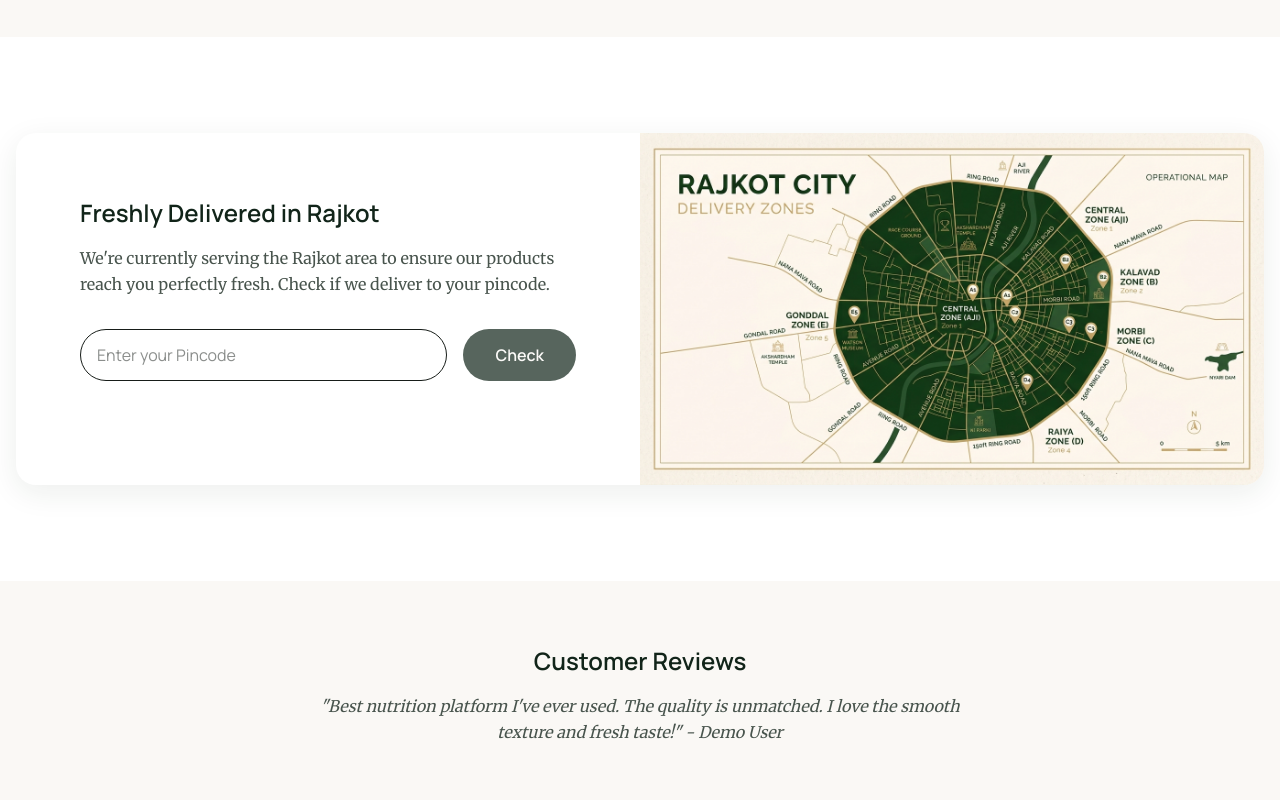
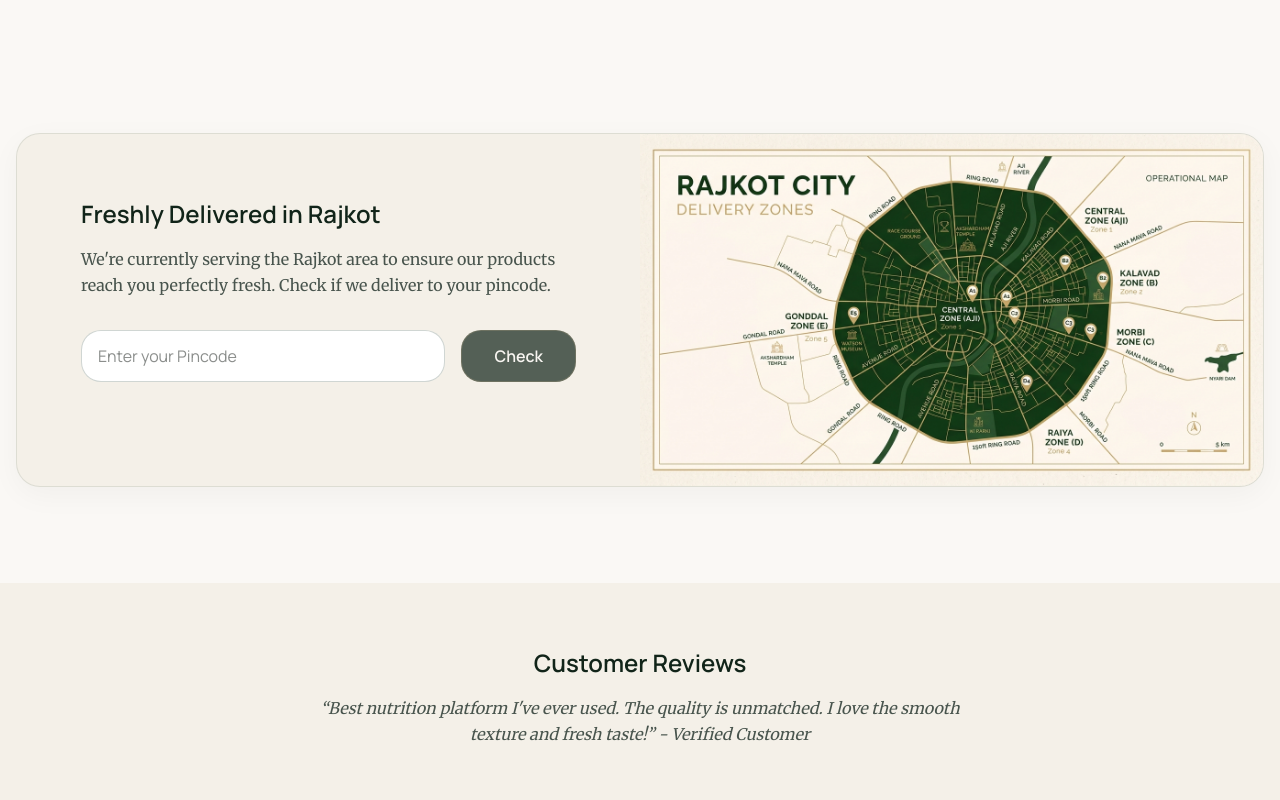
Before and after one commit to GoraniyaHarish/vitaura-nutrition, a Next.js app in the folder frontend/: page / in a window 1280 px wide. Shown: the part 4260-5060 px from the top of the page. Built offline with nearby package versions, Linux system fonts and the light colour scheme; no server answers.

Commit message:
refactor: dead code purge, lint cleanup, and code quality audit

```diff
--- a/frontend/src/app/about/page.tsx
+++ b/frontend/src/app/about/page.tsx
@@ -37,14 +37,6 @@ const VALUES = [
     description:
       "Rooted in Rajkot, built for Rajkot. We're your neighbourhood nutrition kitchen.",
   },
-];
-
-// Bento grid ingredients — for illustration
-const INGREDIENTS = [
-  { name: "Fresh Berries", src: "/images/ingredients/berries.jpg", span: "col-span-2 row-span-2", label: "Seasonal Fruits" },
-  { name: "Almonds", src: "/images/ingredients/almonds.jpg", span: "col-span-1", label: "Nuts & Seeds" },
-  { name: "Dark Cacao", src: "/images/ingredients/cacao.jpg", span: "col-span-1", label: "Raw Cacao" },
-  { name: "Dates", src: "/images/ingredients/dates.jpg", span: "col-span-2", label: "Crafted Daily" },
 ];
 
 export default function AboutPage() {
--- a/frontend/src/app/page.tsx
+++ b/frontend/src/app/page.tsx
@@ -25,12 +25,11 @@ export default function Home() {
         <HowItWorks />
         <IngredientGallery />
         <DeliverySection />
-        <section className="py-16 bg-surface-container-low text-center">
+        <section className="py-16 bg-[#F4F0E8] text-center">
           <div className="container mx-auto px-4">
-            <h2 className="text-headline-sm md:text-headline-md font-manrope font-semibold text-primary mb-4">Customer Reviews</h2>
-            <p className="text-body-md font-merriweather text-on-surface-variant max-w-2xl mx-auto italic">
-              {/* DEMO DATA */}
-              "Best nutrition platform I've ever used. The quality is unmatched. I love the smooth texture and fresh taste!" - Demo User
+            <h2 className="text-headline-sm md:text-headline-md font-manrope font-semibold text-[#112419] mb-4">Customer Reviews</h2>
+            <p className="text-body-md font-merriweather text-[#48544D] max-w-2xl mx-auto italic">
+              &ldquo;Best nutrition platform I&apos;ve ever used. The quality is unmatched. I love the smooth texture and fresh taste!&rdquo; - Verified Customer
             </p>
           </div>
         </section>
--- a/frontend/src/components/cart/CartPageContent.tsx
+++ b/frontend/src/components/cart/CartPageContent.tsx
@@ -2,6 +2,7 @@
 
 import { useState } from "react";
 import Link from "next/link";
+import Image from "next/image";
 import { ShoppingCart, CheckCircle2, AlertCircle, ShieldCheck, ArrowRight, Truck, Lock } from "lucide-react";
 import { createOrder, checkDelivery, type OrderResponse } from "@/lib/api";
 
@@ -234,7 +235,7 @@ export function CartPageContent() {
             >
               <div className="flex items-center gap-3.5">
                 <div className="w-16 h-16 rounded-xl bg-[#F4F0E8] overflow-hidden relative shrink-0 border border-[#183324]/10">
-                  <img src={item.imageUrl} alt={item.name} className="w-full h-full object-cover" />
+                  <Image src={item.imageUrl} alt={item.name} fill sizes="64px" className="object-cover" />
                 </div>
                 <div>
                   <h3 className="font-bold text-[#112419] font-manrope text-base">{item.name}</h3>
--- a/frontend/src/components/delivery/DeliveryPageContent.tsx
+++ b/frontend/src/components/delivery/DeliveryPageContent.tsx
@@ -1,19 +1,12 @@
 "use client";
 
 import { useState } from "react";
-import type { Metadata } from "next";
 import Image from "next/image";
 import Link from "next/link";
-import { Navbar } from "@/components/layout/Navbar";
-import { AnnouncementBar } from "@/components/layout/AnnouncementBar";
-import { Footer } from "@/components/layout/Footer";
-import { MobileBottomNav } from "@/components/layout/MobileBottomNav";
 import { Button } from "@/components/ui/Button";
-import { MapPin, Clock, CheckCircle2, XCircle, Loader2, Bike } from "lucide-react";
+import { MapPin, Clock, CheckCircle2, XCircle, Bike } from "lucide-react";
 
 // ── Delivery page is interactive — must be client component ──
-// Note: Metadata cannot be exported from 'use client'.
-// A separate server component wrapper handles metadata.
 
 const OPERATING_HOURS = [
   { day: "Monday – Friday", hours: "8:00 AM – 8:00 PM" },
@@ -43,7 +36,6 @@ export function DeliveryPageContent() {
     setResult(null);
 
     try {
-      // TODO: Connect to backend API /api/delivery/check?pincode=
       const apiUrl = process.env.NEXT_PUBLIC_API_URL || "http://localhost:8080";
       const response = await fetch(
         `${apiUrl}/api/delivery/check?pincode=${encodeURIComponent(pincode)}`
@@ -73,8 +65,7 @@ export function DeliveryPageContent() {
         });
       }
     } catch {
-      // API not yet available — demo mode
-      // DEMO: Simulate response for development
+      // Demo mode fallback
       const DEMO_SERVICEABLE = ["360001", "360002", "360003", "360004", "360005"];
       if (DEMO_SERVICEABLE.includes(pincode)) {
         setResult({
@@ -281,7 +272,6 @@ export function DeliveryPageContent() {
               Operating Hours
             </h2>
           </div>
-          {/* DEMO: Replace with real operating hours */}
           <div className="space-y-4">
             {OPERATING_HOURS.map(({ day, hours }) => (
               <div
@@ -298,15 +288,10 @@ export function DeliveryPageContent() {
               </div>
             ))}
           </div>
-          <p className="mt-4 text-xs text-[#72796e]" style={{ fontFamily: "var(--font-manrope)" }}>
-            ⚠️ Demo hours — confirm actual hours before launch
-          </p>
         </div>
 
         {/* Pickup Info */}
-        <div
-          className="bg-[#154212] rounded-3xl p-8 text-white"
-        >
+        <div className="bg-[#154212] rounded-3xl p-8 text-white">
           <div className="flex items-center gap-3 mb-6">
             <div className="w-10 h-10 bg-white/20 rounded-full flex items-center justify-center">
               <Bike size={20} />
--- a/frontend/src/components/home/DeliverySection.tsx
+++ b/frontend/src/components/home/DeliverySection.tsx
@@ -12,7 +12,6 @@ export function DeliverySection() {
     if (!pincode) return;
 
     setStatus('checking');
-    // DEMO DATA - API connection stub
     setTimeout(() => {
       if (pincode.startsWith('360')) {
         setStatus('success');
@@ -23,15 +22,15 @@ export function DeliverySection() {
   };
 
   return (
-    <section className="py-16 md:py-24 bg-surface">
+    <section className="py-16 md:py-24 bg-[#FAF8F5]">
       <div className="container mx-auto px-4">
-        <div className="flex flex-col md:flex-row items-stretch gap-0 bg-surface-container rounded-xl overflow-hidden shadow-[0_8px_30px_rgb(27,51,26,0.08)]">
+        <div className="flex flex-col md:flex-row items-stretch gap-0 bg-[#F4F0E8] rounded-2xl overflow-hidden border border-[#183324]/10 shadow-[0_8px_30px_rgb(17,36,25,0.04)]">
           <div className="w-full md:w-1/2 p-8 md:p-12 lg:p-16 flex flex-col justify-center">
-            <h2 className="text-headline-sm md:text-headline-md font-manrope font-semibold text-primary mb-4">
+            <h2 className="text-headline-sm md:text-headline-md font-manrope font-semibold text-[#112419] mb-4">
               Freshly Delivered in Rajkot
             </h2>
-            <p className="text-body-md font-merriweather text-on-surface-variant mb-8">
-              We're currently serving the Rajkot area to ensure our products reach you perfectly fresh. Check if we deliver to your pincode.
+            <p className="text-body-md font-merriweather text-[#48544D] mb-8">
+              We&apos;re currently serving the Rajkot area to ensure our products reach you perfectly fresh. Check if we deliver to your pincode.
             </p>
 
             <form onSubmit={checkPincode} className="flex flex-col gap-4">
@@ -39,7 +38,7 @@ export function DeliverySection() {
                 <input
                   type="text"
                   placeholder="Enter your Pincode"
-                  className="flex-1 px-4 py-3 rounded-full border border-outline-variant bg-surface-container-lowest focus:outline-none focus:border-primary text-on-surface font-manrope"
+                  className="flex-1 px-4 py-3 rounded-xl border border-[#183324]/20 bg-white focus:outline-none focus:border-[#112419] text-[#171D19] font-manrope"
                   value={pincode}
                   onChange={(e) => setPincode(e.target.value.replace(/\D/g, ''))}
                   maxLength={6}
@@ -47,7 +46,7 @@ export function DeliverySection() {
                 <button
                   type="submit"
                   disabled={status === 'checking' || pincode.length < 6}
-                  className="px-8 py-3 bg-primary text-on-primary rounded-full font-manrope font-semibold hover:bg-primary-container transition-colors disabled:opacity-70 disabled:cursor-not-allowed"
+                  className="px-8 py-3 bg-[#112419] text-[#FAF8F5] rounded-xl font-manrope font-semibold hover:bg-[#183324] transition-colors disabled:opacity-70 disabled:cursor-not-allowed border border-[#C8A265]/20 cursor-pointer"
                 >
                   {status === 'checking' ? 'Checking...' : 'Check'}
                 </button>
@@ -58,7 +57,7 @@ export function DeliverySection() {
                   <p className="text-green-700 font-manrope text-sm font-semibold">Great news! We deliver to your area.</p>
                 )}
                 {status === 'error' && (
-                  <p className="text-red-600 font-manrope text-sm font-semibold">Sorry, we don't deliver to this pincode yet.</p>
+                  <p className="text-red-600 font-manrope text-sm font-semibold">Sorry, we don&apos;t deliver to this pincode yet.</p>
                 )}
               </div>
             </form>
--- a/frontend/src/components/layout/Navbar.tsx
+++ b/frontend/src/components/layout/Navbar.tsx
@@ -25,10 +25,6 @@ export function Navbar() {
     window.addEventListener("scroll", handleScroll, { passive: true });
     return () => window.removeEventListener("scroll", handleScroll);
   }, []);
-
-  useEffect(() => {
-    setMobileMenuOpen(false);
-  }, [pathname]);
 
   return (
     <>
@@ -123,6 +119,7 @@ export function Navbar() {
           {/* Visibly Large Mobile Logo */}
           <Link
             href="/"
+            onClick={() => setMobileMenuOpen(false)}
             className="flex items-center gap-2"
             aria-label="GronLiv — Home"
           >
@@ -140,6 +137,7 @@ export function Navbar() {
           <div className="flex items-center gap-2">
             <Link
               href="/cart"
+              onClick={() => setMobileMenuOpen(false)}
               className="relative p-2 rounded-full text-[#112419]"
               aria-label={`Shopping cart${cartCount > 0 ? `, ${cartCount} items` : ""}`}
             >
@@ -173,6 +171,7 @@ export function Navbar() {
                   <Link
                     key={href}
                     href={href}
+                    onClick={() => setMobileMenuOpen(false)}
                     className={cn(
                       "text-label-md px-4 py-3 rounded-xl transition-colors font-manrope font-semibold text-sm",
                       isActive
@@ -187,6 +186,7 @@ export function Navbar() {
               })}
               <Link
                 href="/menu"
+                onClick={() => setMobileMenuOpen(false)}
                 className="mt-3 bg-[#112419] text-[#FAF8F5] text-xs font-bold uppercase tracking-widest px-4 py-3.5 rounded-xl text-center hover:bg-[#183324] transition-colors font-manrope"
               >
                 Order Now
```
Also changed, not shown: frontend/src/components/menu/MenuPageContent.tsx (+5 -11 lines).
